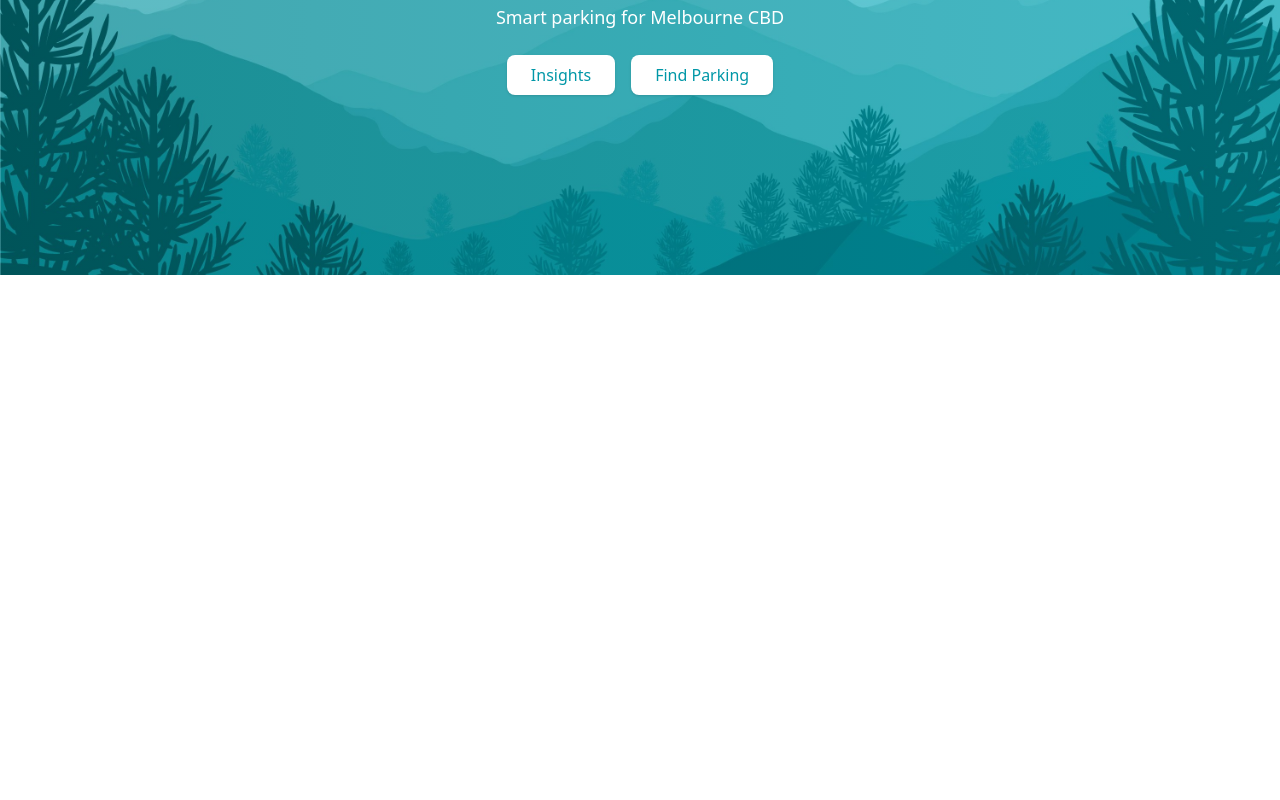
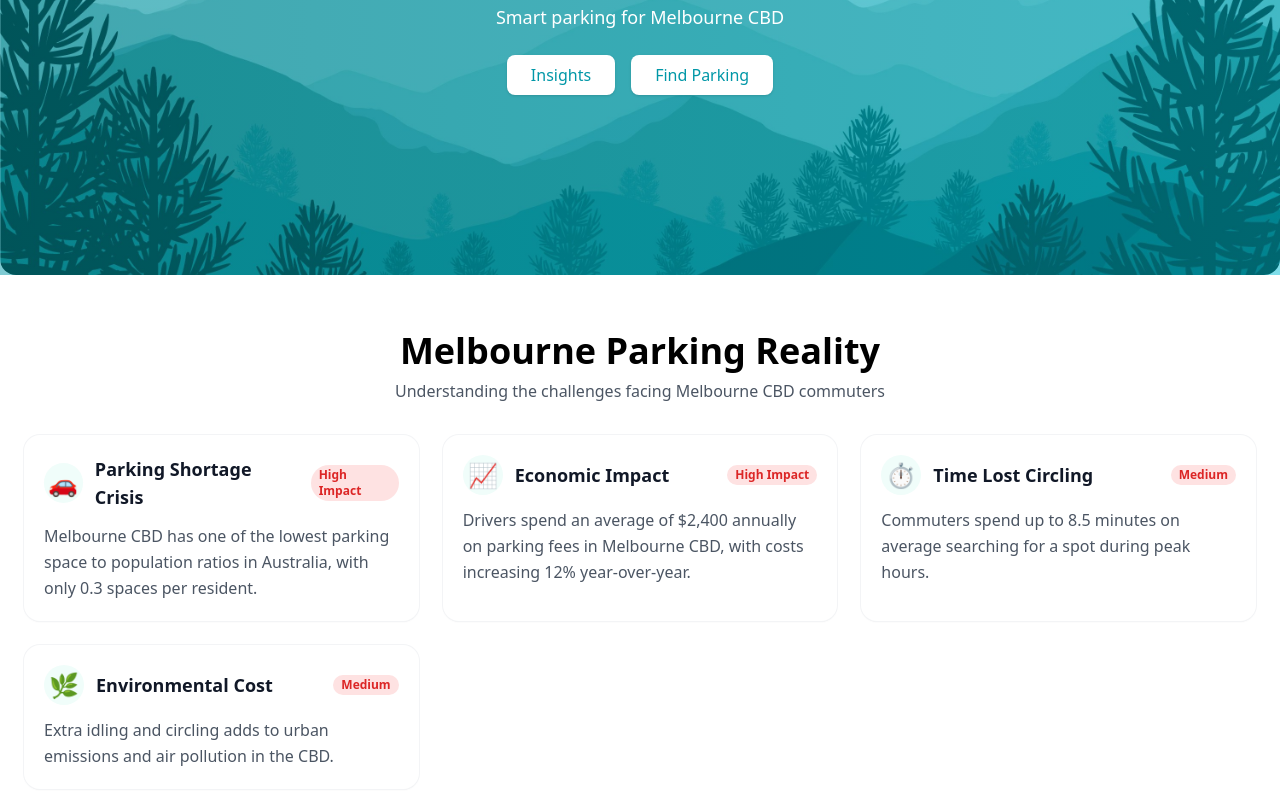
Before and after one commit to Abhijith-Jaideep/Parkingbae, a React (Create React App) app in the folder Frontend/: page / in a window 1280 px wide. Shown: the part 346-1146 px from the top of the page. Before the commit the page ends 800 px from the top, so only its background shows below. Built offline with nearby package versions, Linux system fonts and the light colour scheme.

Commit message:
added parking reality section with dummy content

```diff
--- a/Frontend/src/components/LandingPage.jsx
+++ b/Frontend/src/components/LandingPage.jsx
@@ -1,29 +1,97 @@
 import React from 'react';
 import bgPic from "../assets/landingPic.jpg";
+import {Link} from 'react-router-dom'
 
 const LandingPage = () => {
+    const cards = [
+        {
+            icon: "🚗",
+            title: "Parking Shortage Crisis",
+            badge: "High Impact",
+            desc:
+                "Melbourne CBD has one of the lowest parking space to population ratios in Australia, with only 0.3 spaces per resident."
+        },
+        {
+            icon: "📈",
+            title: "Economic Impact",
+            badge: "High Impact",
+            desc:
+                "Drivers spend an average of $2,400 annually on parking fees in Melbourne CBD, with costs increasing 12% year-over-year."
+        },
+        {
+            icon: "⏱️",
+            title: "Time Lost Circling",
+            badge: "Medium",
+            desc:
+                "Commuters spend up to 8.5 minutes on average searching for a spot during peak hours."
+        },
+        {
+            icon: "🌿",
+            title: "Environmental Cost",
+            badge: "Medium",
+            desc:
+                "Extra idling and circling adds to urban emissions and air pollution in the CBD."
+        }
+    ];
+
+    const Badge = ({ children }) => (
+        <span className="ml-auto inline-flex items-center rounded-full bg-red-100 text-red-600 text-xs font-semibold px-2 py-0.5">
+            {children}
+        </span>
+    );
+
     return (
-        <div className="flex justify-center py-8">
-            <div className="relative w-[1280px] h-[500px]">
-                <img src={bgPic} alt="landing page pic" className="w-full h-full object-cover"
-                />
+        <div className="max-w-[1280px] mx-auto">
+            <section className="py-8">
+                <div className="relative w-full h-[500px]">
+                    <img src={bgPic} alt="landing page pic" className="w-full h-full object-cover rounded-2xl" />
 
-                <div className="absolute inset-0 bg-gradient-to-r from-tealDarkTransparent to-tealLightTransparent bg-opacity-50"></div>
+                    <div className="absolute inset-0 bg-gradient-to-r from-tealDarkTransparent to-tealLightTransparent" />
 
                     <div className="absolute inset-0 flex flex-col items-center justify-center text-white text-center px-4">
                         <h1 className="text-3xl md:text-4xl font-bold">ParkingBae Melbourne</h1>
                         <p className="mt-2 text-lg">Smart parking for Melbourne CBD</p>
 
                         <div className="mt-6 flex gap-4">
+                            <Link to="/insights">
                                 <button className="bg-white text-[#0097A7] px-6 py-2 rounded-lg font-medium shadow hover:bg-gray-100 transition">
                                     Insights
                                 </button>
+                            </Link>
+                            <Link to="/parking">
                                 <button className="bg-white text-[#0097A7] px-6 py-2 rounded-lg font-medium shadow hover:bg-gray-100 transition">
                                     Find Parking
                                 </button>
+                            </Link>
                         </div>
                     </div>
                 </div>
+            </section>
+
+            <section className="px-6 pb-16">
+                <h2 className="text-3xl md:text-4xl font-bold text-center mt-6">Melbourne Parking Reality</h2>
+                <p className="text-center text-gray-600 mt-2">
+                    Understanding the challenges facing Melbourne CBD commuters
+                </p>
+
+                <div className="mt-8 grid grid-cols-1 sm:grid-cols-2 lg:grid-cols-3 gap-6">
+                    {cards.map((c) => (
+                        <div
+                            key={c.title}
+                            className="rounded-2xl bg-white shadow-sm ring-1 ring-gray-100 p-5 hover:shadow-md transition"
+                        >
+                            <div className="flex items-center gap-3">
+                                <div className="h-10 w-10 rounded-full bg-teal-50 flex items-center justify-center text-2xl">
+                                    {c.icon}
+                                </div>
+                                <h3 className="text-lg font-semibold text-gray-900">{c.title}</h3>
+                                {c.badge && <Badge>{c.badge}</Badge>}
+                            </div>
+                            <p className="mt-3 text-gray-600 leading-relaxed">{c.desc}</p>
+                        </div>
+                    ))}
+                </div>
+            </section>
         </div>
     );
 };
```
Lines whose indentation alone changed are shown as unchanged.
